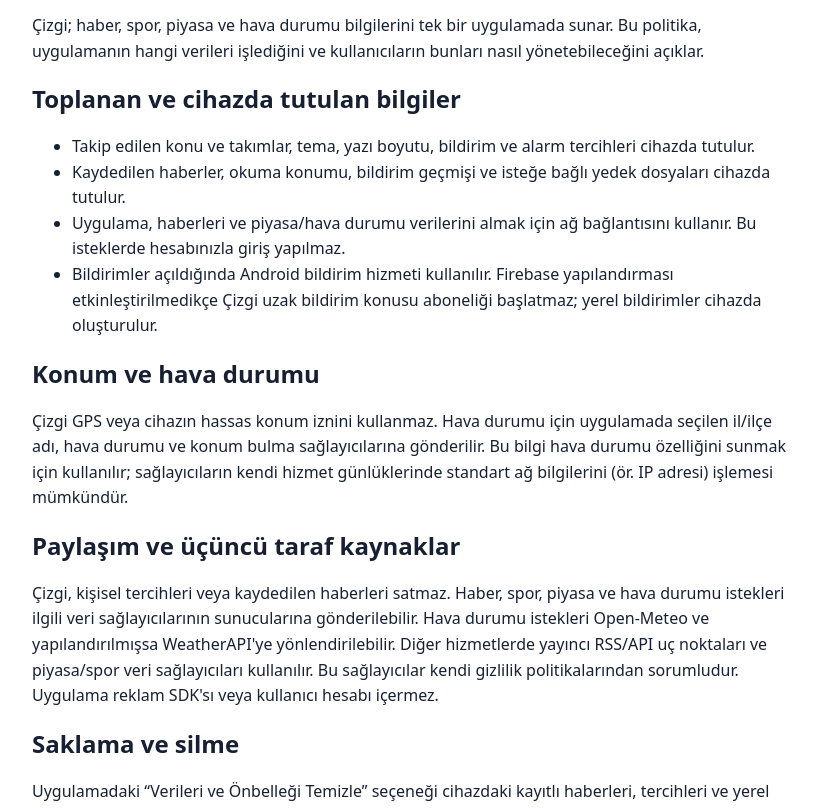
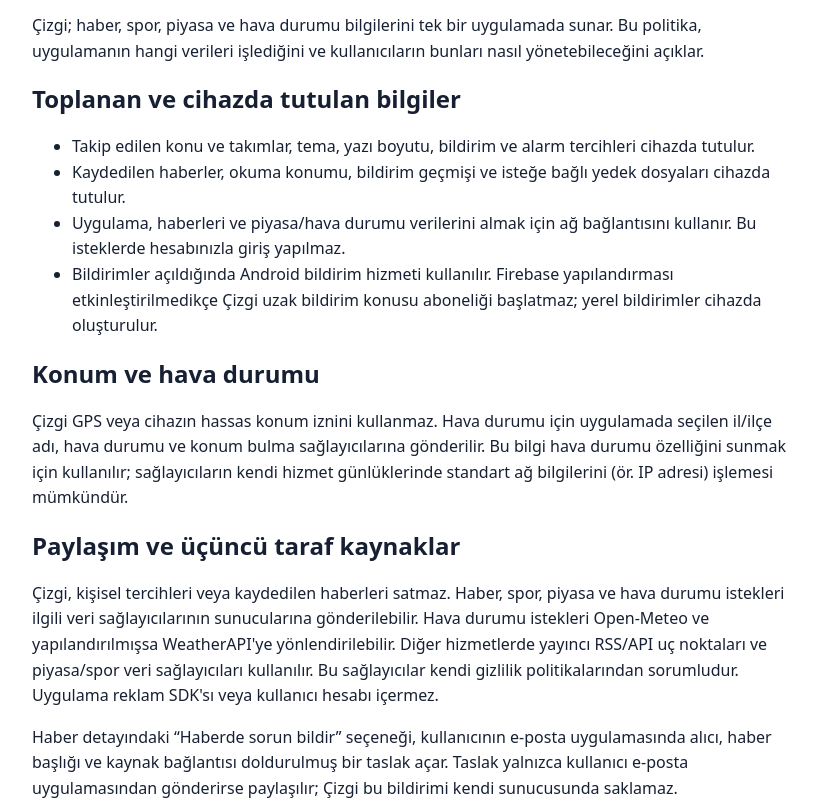
Before and after one commit to EdipHSDMR/newsgazete, a plain HTML site: page docs/privacy-policy.html in a window 1280 px wide. Shown: the part 130-938 px from the top of the page, without its empty margins (228-1045 px from the left). Drawn offline with Linux system fonts and the light colour scheme.

Commit message:
Add news issue reporting by email

```diff
--- a/docs/privacy-policy.html
+++ b/docs/privacy-policy.html
@@ -29,6 +29,7 @@
 
   <h2>Paylaşım ve üçüncü taraf kaynaklar</h2>
   <p>Çizgi, kişisel tercihleri veya kaydedilen haberleri satmaz. Haber, spor, piyasa ve hava durumu istekleri ilgili veri sağlayıcılarının sunucularına gönderilebilir. Hava durumu istekleri Open-Meteo ve yapılandırılmışsa WeatherAPI'ye yönlendirilebilir. Diğer hizmetlerde yayıncı RSS/API uç noktaları ve piyasa/spor veri sağlayıcıları kullanılır. Bu sağlayıcılar kendi gizlilik politikalarından sorumludur. Uygulama reklam SDK'sı veya kullanıcı hesabı içermez.</p>
+  <p>Haber detayındaki “Haberde sorun bildir” seçeneği, kullanıcının e-posta uygulamasında alıcı, haber başlığı ve kaynak bağlantısı doldurulmuş bir taslak açar. Taslak yalnızca kullanıcı e-posta uygulamasından gönderirse paylaşılır; Çizgi bu bildirimi kendi sunucusunda saklamaz.</p>
 
   <h2>Saklama ve silme</h2>
   <p>Uygulamadaki “Verileri ve Önbelleği Temizle” seçeneği cihazdaki kayıtlı haberleri, tercihleri ve yerel önbelleği siler. Dışa aktarılan JSON dosyaları kullanıcının seçtiği konumda kalır; bu dosyayı Android dosya yöneticisinden ayrıca silebilirsiniz.</p>
```
